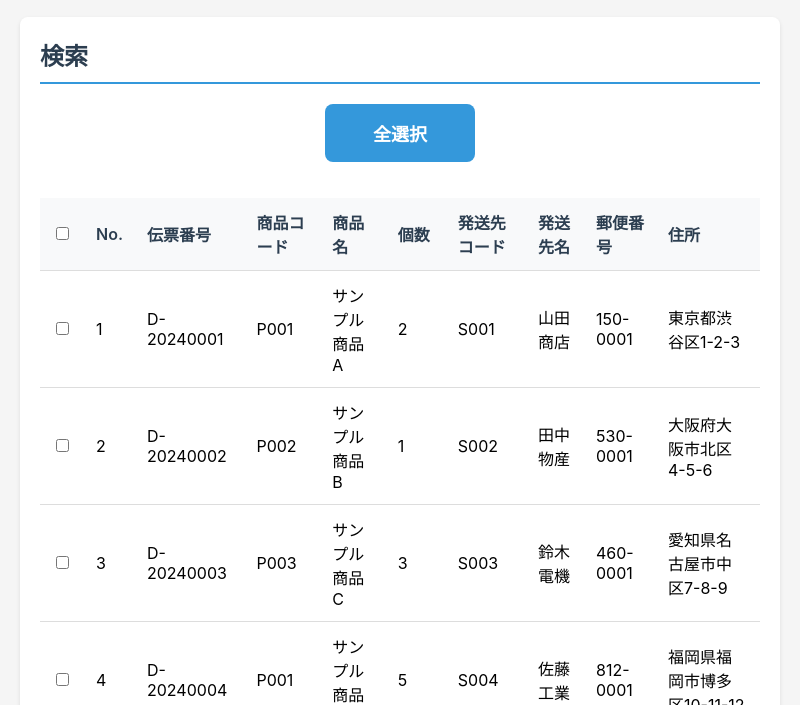
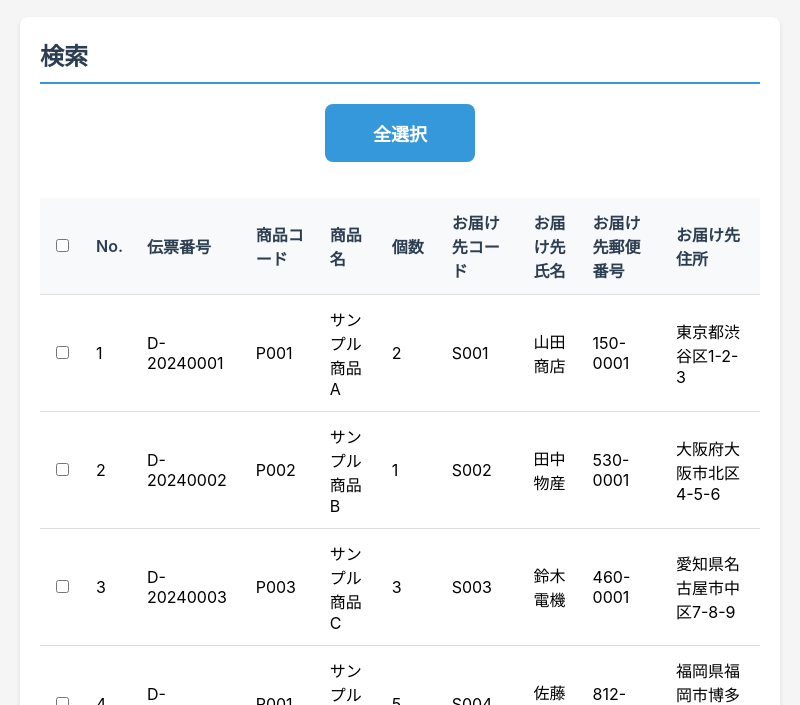
Before and after one commit to ShintaroE/NextEngineCSV, an Electron app: page index.html in a window 800 px wide. Shown: the part 95-800 px from the top of the page. Drawn offline with Linux system fonts and the light colour scheme; no server answers.

Commit message:
カラム名変更

```diff
--- a/index.html
+++ b/index.html
@@ -1,15 +1,18 @@
 <!DOCTYPE html>
 <html lang="ja">
+
 <head>
   <meta charset="UTF-8">
   <meta name="viewport" content="width=device-width, initial-scale=1.0">
   <!-- セキュリティ: Content Security Policy -->
-  <meta http-equiv="Content-Security-Policy" content="default-src 'self'; script-src 'self'; style-src 'self' 'unsafe-inline'">
+  <meta http-equiv="Content-Security-Policy"
+    content="default-src 'self'; script-src 'self'; style-src 'self' 'unsafe-inline'">
   <title>NextEngine CSV</title>
   <style>
     * {
       box-sizing: border-box;
     }
+
     body {
       font-family: -apple-system, BlinkMacSystemFont, 'Segoe UI', Roboto, sans-serif;
       margin: 0;
@@ -26,6 +29,7 @@
       color: white;
       padding: 10px 20px;
     }
+
     .header h1 {
       margin: 0;
       font-size: 18px;
@@ -39,6 +43,7 @@
       margin: 0;
       list-style: none;
     }
+
     .tab-nav li {
       padding: 12px 24px;
       cursor: pointer;
@@ -46,10 +51,12 @@
       border-bottom: 3px solid transparent;
       transition: all 0.2s;
     }
+
     .tab-nav li:hover {
       background-color: #3d566e;
       color: white;
     }
+
     .tab-nav li.active {
       background-color: #f5f5f5;
       color: #2c3e50;
@@ -62,17 +69,20 @@
       padding: 20px;
       overflow-y: auto;
     }
+
     .tab-panel {
       display: none;
       background: white;
       padding: 20px;
       border-radius: 8px;
-      box-shadow: 0 2px 4px rgba(0,0,0,0.1);
+      box-shadow: 0 2px 4px rgba(0, 0, 0, 0.1);
       min-height: 100%;
     }
+
     .tab-panel.active {
       display: block;
     }
+
     .tab-panel h2 {
       margin-top: 0;
       color: #2c3e50;
@@ -89,24 +99,30 @@
       font-size: 14px;
       transition: background-color 0.2s;
     }
+
     .btn-primary {
       background-color: #3498db;
       color: white;
     }
+
     .btn-primary:hover {
       background-color: #2980b9;
     }
+
     .btn-danger {
       background-color: #e74c3c;
       color: white;
     }
+
     .btn-danger:hover {
       background-color: #c0392b;
     }
+
     .btn-secondary {
       background-color: #95a5a6;
       color: white;
     }
+
     .btn-secondary:hover {
       background-color: #7f8c8d;
     }
@@ -117,23 +133,28 @@
       border-collapse: collapse;
       margin-top: 16px;
     }
+
     .data-table th,
     .data-table td {
       padding: 12px;
       text-align: left;
       border-bottom: 1px solid #ddd;
     }
+
     .data-table th {
       background-color: #f8f9fa;
       font-weight: 600;
       color: #2c3e50;
     }
+
     .data-table tr:hover {
       background-color: #f5f5f5;
     }
+
     .data-table .actions {
       white-space: nowrap;
     }
+
     .data-table .actions .btn {
       margin-right: 4px;
       padding: 4px 8px;
@@ -153,9 +174,11 @@
       align-items: center;
       z-index: 1000;
     }
+
     .modal-overlay.active {
       display: flex;
     }
+
     .modal {
       background: white;
       border-radius: 8px;
@@ -163,6 +186,7 @@
       max-width: 90%;
       box-shadow: 0 4px 20px rgba(0, 0, 0, 0.3);
     }
+
     .modal-header {
       display: flex;
       justify-content: space-between;
@@ -170,10 +194,12 @@
       padding: 16px 20px;
       border-bottom: 1px solid #ddd;
     }
+
     .modal-header h3 {
       margin: 0;
       color: #2c3e50;
     }
+
     .modal-close {
       background: none;
       border: none;
@@ -181,21 +207,26 @@
       cursor: pointer;
       color: #95a5a6;
     }
+
     .modal-close:hover {
       color: #2c3e50;
     }
+
     .modal-body {
       padding: 20px;
     }
+
     .form-group {
       margin-bottom: 16px;
     }
+
     .form-group label {
       display: block;
       margin-bottom: 4px;
       font-weight: 600;
       color: #2c3e50;
     }
+
     .form-group input {
       width: 100%;
       padding: 8px 12px;
@@ -203,10 +234,12 @@
       border-radius: 4px;
       font-size: 14px;
     }
+
     .form-group input:focus {
       outline: none;
       border-color: #3498db;
     }
+
     .modal-footer {
       display: flex;
       justify-content: flex-end;
@@ -222,11 +255,13 @@
       font-weight: 600;
       border-radius: 8px;
     }
+
     .action-header {
       display: flex;
       justify-content: center;
       margin-bottom: 20px;
     }
+
     .action-footer {
       display: flex;
       justify-content: center;
@@ -241,11 +276,13 @@
       flex-direction: column;
       flex: 1;
     }
+
     .result-section h3 {
       margin: 0 0 12px 0;
       font-size: 14px;
       color: #2c3e50;
     }
+
     .result-footer {
       display: flex;
       justify-content: flex-end;
@@ -253,10 +290,12 @@
       padding-top: 16px;
       border-top: 1px solid #ddd;
     }
+
     .btn-success {
       background-color: #27ae60;
       color: white;
     }
+
     .btn-success:hover {
       background-color: #219a52;
     }
@@ -268,20 +307,24 @@
       font-size: 12px;
       font-weight: 600;
     }
+
     .status-pending {
       background-color: #fff3cd;
       color: #856404;
     }
+
     .status-shipped {
       background-color: #d4edda;
       color: #155724;
     }
+
     .status-returned {
       background-color: #f8d7da;
       color: #721c24;
     }
   </style>
 </head>
+
 <body>
   <!-- ヘッダー -->
   <div class="header">
@@ -317,10 +360,10 @@
               <th>商品コード</th>
               <th>商品名</th>
               <th style="width: 60px;">個数</th>
-              <th>発送先コード</th>
-              <th>発送先名</th>
-              <th>郵便番号</th>
-              <th>住所</th>
+              <th>お届け先コード</th>
+              <th>お届け先氏名</th>
+              <th>お届け先郵便番号</th>
+              <th>お届け先住所</th>
             </tr>
           </thead>
           <tbody id="search-result-body">
@@ -386,4 +429,5 @@
 
   <script src="renderer.js"></script>
 </body>
+
 </html>
```
